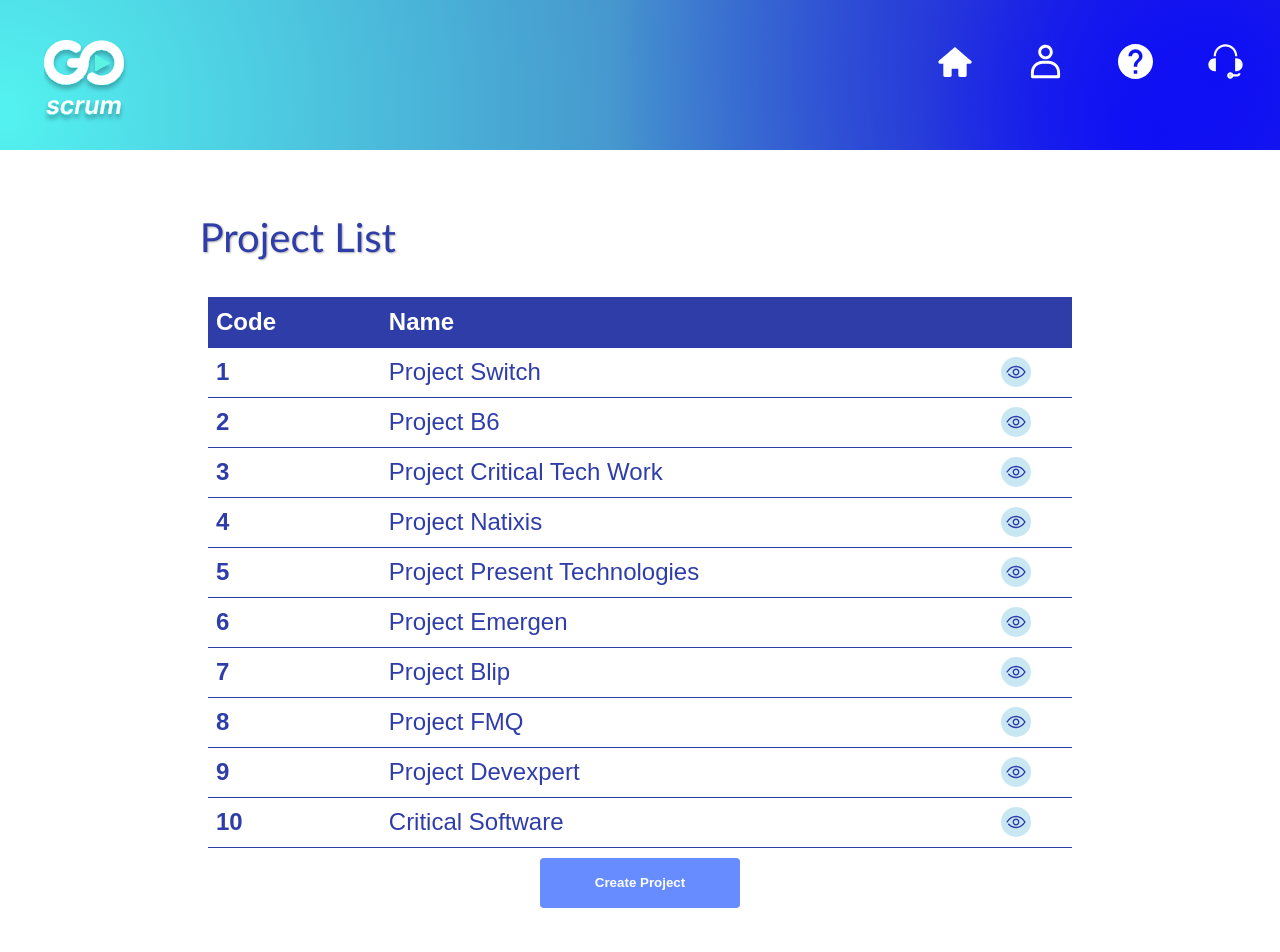
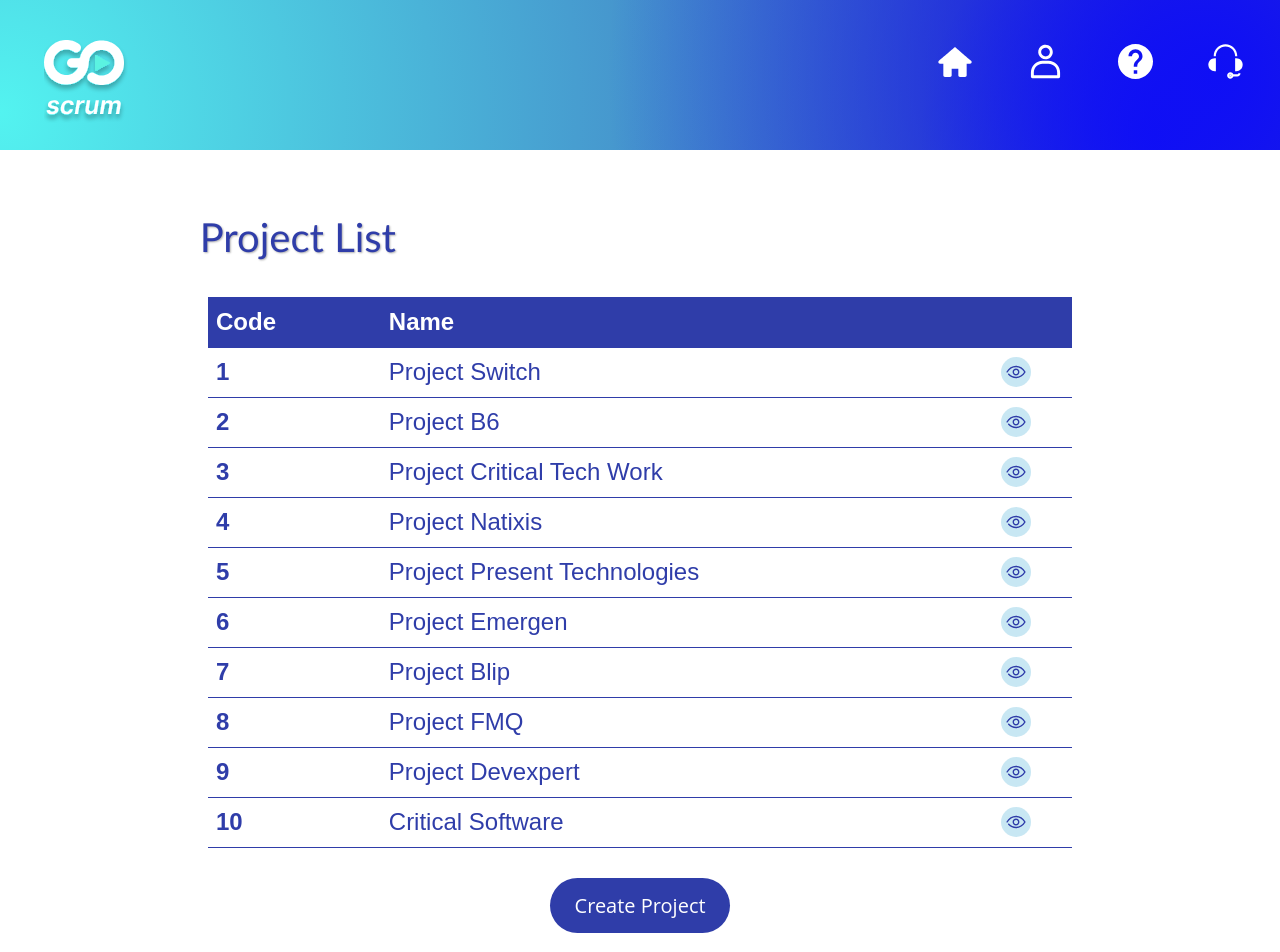
Before and after one commit to ivo-menezes/project_g3, a React (Create React App) app in the folder ui/: page /listProjects in a window 1280 px wide. Shown: the top 952 px of the page. Before the commit the page ends 918 px from the top, so only its background shows below. Built offline with nearby package versions, Linux system fonts and the light colour scheme.

Commit message:
T608: Redesign UI layout: Update Create button on ListProjects page  (addresses #125)

```diff
--- a/ui/src/index.css
+++ b/ui/src/index.css
@@ -182,19 +182,7 @@ a:link {
   text-decoration: none; /*make sure that links are not underlined in buttons */
 }
 
-/* List Projects page style
-
-font-family: 'Open Sans', sans-serif;
-font-weight: normal;
-font-size: 200%;
-line-height: 40px;
-display: flex;
-align-items: center;
-text-align: center;
-color: #FFFFFF;
-position: relative;
-top: 43vh;*/
-
+/* List Projects page style*/
 
 .header-listProjects {
   position: relative;
@@ -221,19 +209,42 @@ top: 43vh;*/
 }
 
 
-.button-ListProjects{
+.button-create{
   border: 0;
   padding: 10px;
-  width: 200px;
-  height: 50px;
+  width: 180px;
+  height: 55px;
   display: inline-block;
-  margin: 10px;
+  margin: 30px;
   cursor: pointer;
-  border-radius: 4px;
-  background-color: #668cff;
+  border-radius: 60px;
+  background-color: #2F3DA9;
   color: #fff;
-  font-weight: bold;
+  font-weight: normal;
+  font-family: "Open Sans", sans-serif;
+  font-size: 20px;
+  text-decoration: none;
 }
+
+/*
+  height: 66px;
+  width: 150px;
+  background: #000000;
+  border: 5px solid black;
+  border-radius: 60px;
+  font-family: "Open Sans", sans-serif;
+  font-weight: 400;
+  font-size: 25px;
+  text-decoration: none;
+  display: flex;
+  align-items: center;
+  justify-content: center;
+  cursor: pointer;
+  color: #FFFFFF;
+  position: relative;
+  top: 47vh;
+  margin: 0 auto; /* Center the container horizontally */
+
 
 .bt-container {
   text-align: center
--- a/ui/src/pages/listProjects.js
+++ b/ui/src/pages/listProjects.js
@@ -51,7 +51,7 @@ const ListProjects = () => {
             </div>
             <div className="bt-container">
                 <Link to="/createProject">
-                    <Button className="button-ListProjects" name="Create Project" />
+                    <Button className="button-create" name="Create Project" />
                 </Link>
             </div>
         </div>
```
